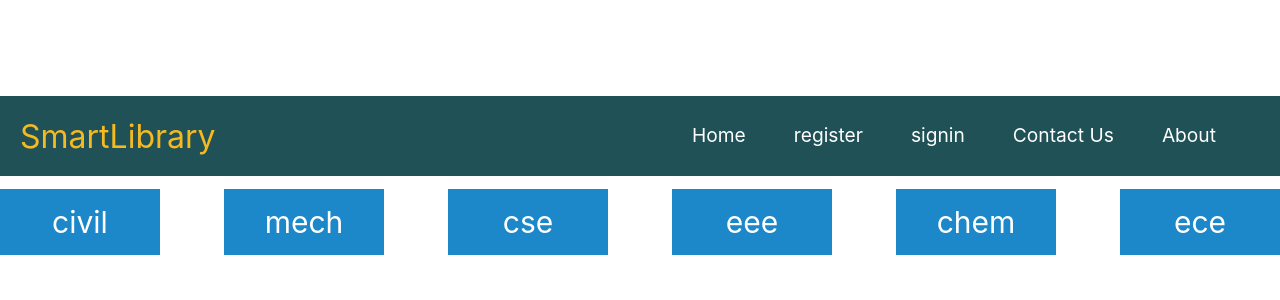
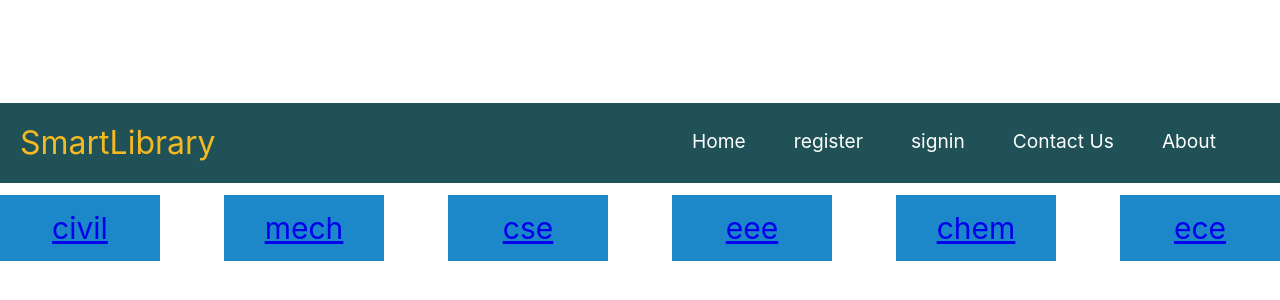
Before and after one commit to SriRam11111/Smart_Library, a React (Create React App) app: page /branches in a window 1280 px wide. Shown: the part 218-518 px from the top of the page. Built offline with nearby package versions, Linux system fonts and the light colour scheme.

Commit message:
added routing to branches

```diff
--- a/src/components/branches/branches.js
+++ b/src/components/branches/branches.js
@@ -1,7 +1,6 @@
 import React from 'react'
-import { BrowserRouter as Router, Route, Switch } from 'react-router-dom';
-// import { useState } from "react";
-import Civil from './civil'
+import {  Link } from 'react-router-dom';
+
 
 import './branches.css'
 /**
@@ -9,45 +8,21 @@ import './branches.css'
  * @returns
  */
 function Branches() {
-  // function civil(){
-  //   exact to="/register"
-  // }react-router-dom
+
 
 
   return (
     <>
     <div className='branchesforlibrary'>
-      <div className='branches-child' >civil</div>
-      <div className='branches-child'>mech</div>
-      <div className='branches-child'>cse</div>
-      <div className='branches-child'>eee</div>
-      <div className='branches-child'>chem</div>
-      <div className='branches-child'>ece</div>
+      <div className='branches-child'><Link to='/civil'>civil</Link></div>
+      <div className='branches-child'><Link to='/mech'>mech</Link></div>
+      <div className='branches-child'><Link to='/cse'>cse</Link></div>
+      <div className='branches-child'><Link to='/eee'>eee</Link></div>
+      <div className='branches-child'><Link to='/chem'>chem</Link></div>
+      <div className='branches-child'><Link to='/ece'>ece</Link></div>
     </div>
     </>
   )
 }
 
-
-function Handlebranches() {
-  return (
-    <>
-
-    <Router>
-     <Branches />
-     <div className="pages">
-       <Switch>
-         <Route exact path="/civil" component={Civil} />
-         {/* <Route path="/register" component={Register} /> */}
-         {/* <Route path="/sign-in" component={Sign_in} /> */}
-         {/* <Route path="/contact" component={Contact} /> */}
-         {/* <Route path="/about" component={About} /> */}
-         {/* <Route path="/branches" component={Branches} /> */}
-       </Switch>
-     </div>
-   </Router>
- </>
-  )
-}
-
-export default Handlebranches
+export default Branches
--- /dev/null
+++ b/src/components/branches/chemical.js
@@ -0,0 +1,9 @@
+import React from 'react'
+
+function Chemical() {
+  return (
+    <div>Chemical</div>
+  )
+}
+
+export default Chemical
--- /dev/null
+++ b/src/components/branches/cse.js
@@ -0,0 +1,9 @@
+import React from 'react'
+
+function Cse() {
+  return (
+    <div>Cse</div>
+  )
+}
+
+export default Cse
--- /dev/null
+++ b/src/components/branches/ece.js
@@ -0,0 +1,9 @@
+import React from 'react'
+
+function Ece() {
+  return (
+    <div>Ece</div>
+  )
+}
+
+export default Ece
--- /dev/null
+++ b/src/components/branches/eee.js
@@ -0,0 +1,9 @@
+import React from 'react'
+
+function Eee() {
+  return (
+    <div>Eee</div>
+  )
+}
+
+export default Eee
--- /dev/null
+++ b/src/components/branches/mechanical.js
@@ -0,0 +1,9 @@
+import React from 'react'
+
+function Mechanical() {
+  return (
+    <div>Mechanical</div>
+  )
+}
+
+export default Mechanical
--- a/src/navbar/navbar.js
+++ b/src/navbar/navbar.js
@@ -2,7 +2,12 @@ import React from 'react';
 import { BrowserRouter as Router, Route, Switch, NavLink } from 'react-router-dom';
 import './navbar.css'
 import {Home,Register,Sign_in,Contact,About,Branches} from './index'
-
+import Civil from '../components/branches/civil';
+import Mechanical from '../components/branches/mechanical';
+import Cse from '../components/branches/cse';
+import Ece from '../components/branches/ece';
+import Eee from '../components/branches/eee';
+import Chemical from '../components/branches/chemical';
 
 
 /**
@@ -110,6 +115,12 @@ function NavBar() {
 						<Route path="/contact" component={Contact} />
 						<Route path="/about" component={About} />
 						<Route path="/branches" component={Branches} />
+						<Route path="/civil" component={Civil} />
+						<Route path="/mech" component={Mechanical} />
+						<Route path="/cse" component={Cse} />
+						<Route path="/eee" component={Eee} />
+						<Route path="/chem" component={Chemical} />
+						<Route path="/ece" component={Ece} />
 					</Switch>
 				</div>
 			</Router>
```
